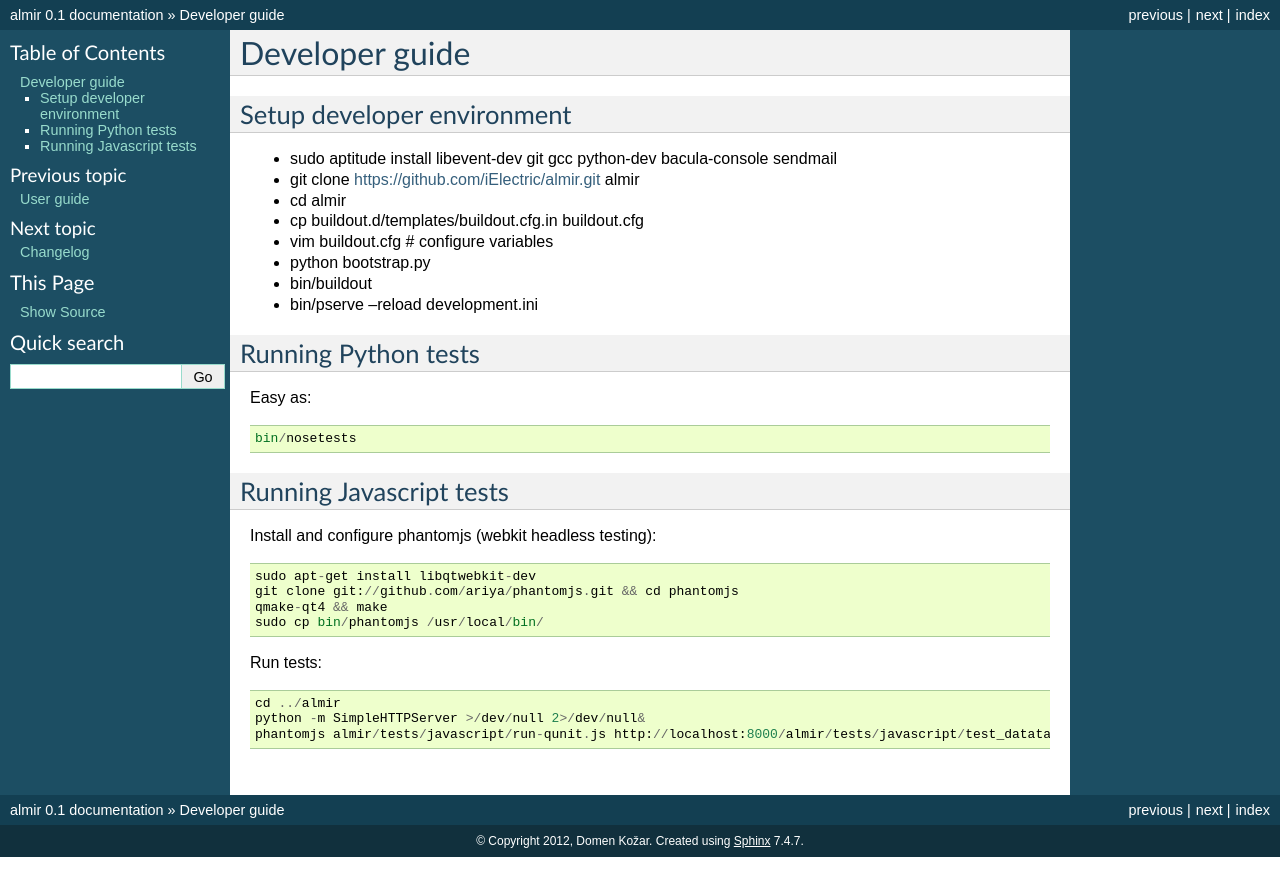
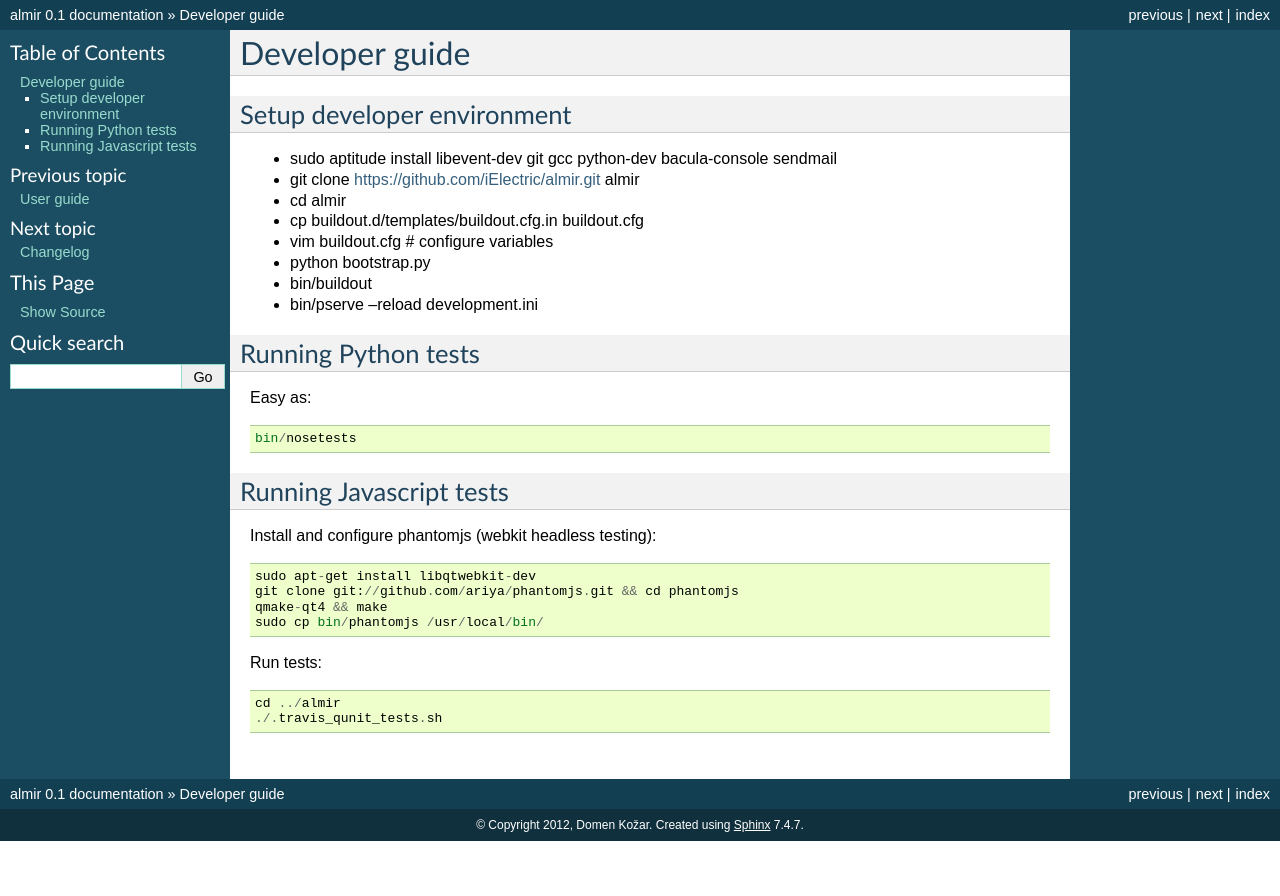
Before and after one commit to domenkozar/almir, a Sphinx documentation site: the page built from docs/source/developer.rst, in a window 1280 px wide. Shown: the top 896 px of the page. Built offline with Sphinx 7.4.7, drawn with Linux system fonts in a browser that asks for light colours.

Commit message:
update developer docs

```diff
--- a/docs/source/developer.rst
+++ b/docs/source/developer.rst
@@ -35,5 +35,4 @@ Install and configure phantomjs (webkit headless testing)::
 Run tests::
 
     cd ../almir
-    python -m SimpleHTTPServer >/dev/null 2>/dev/null&
-    phantomjs almir/tests/javascript/run-qunit.js http://localhost:8000/almir/tests/javascript/test_datatables.html
+    ./.travis_qunit_tests.sh
```
Also changed, not shown: 1 other file.
